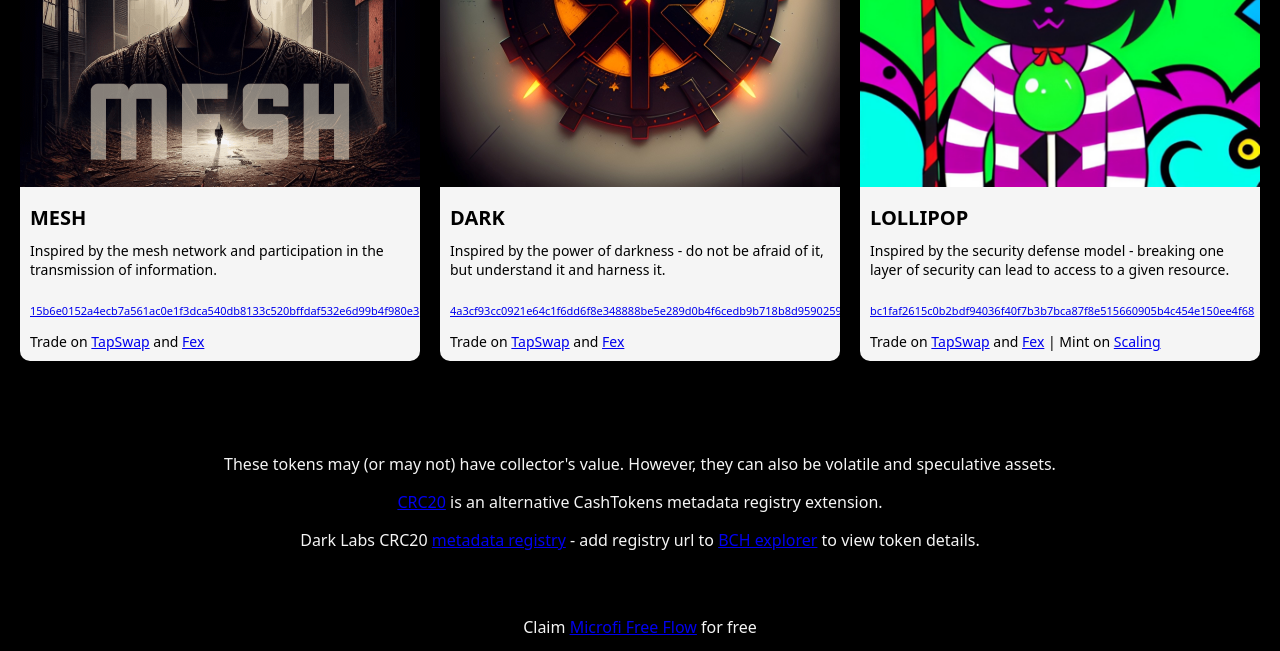
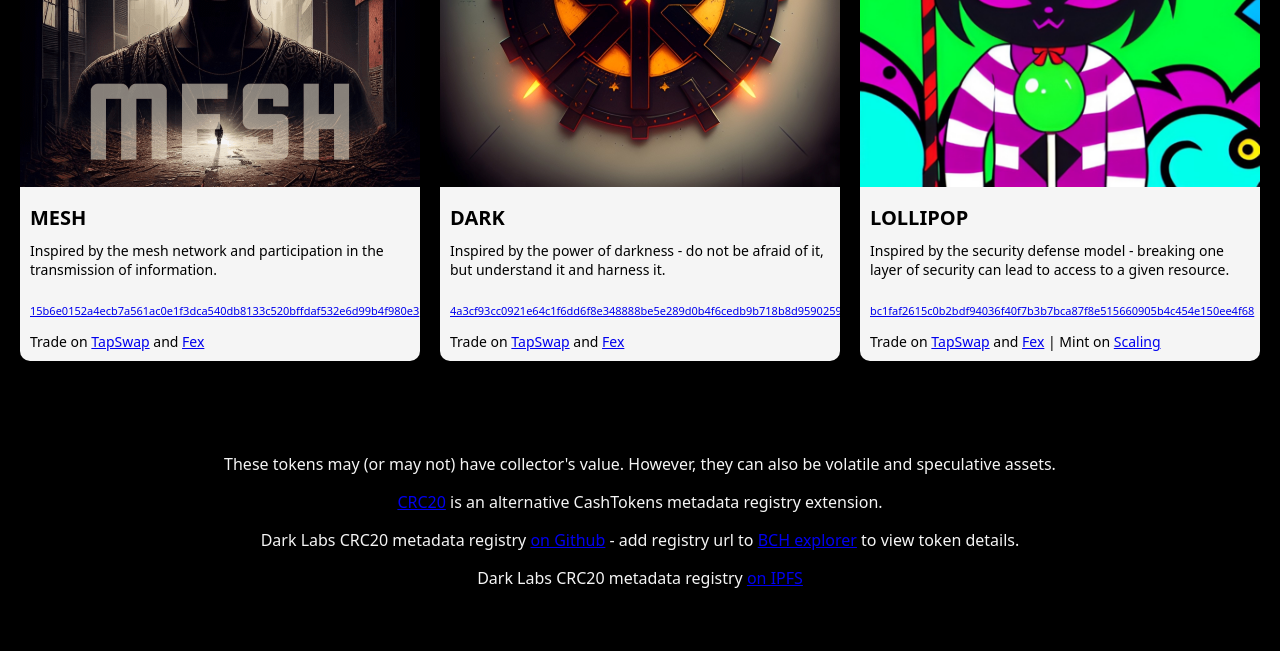
Before and after one commit to mazetoken/darklabs, a plain HTML site: page index.html in a window 1280 px wide. Shown: the part 423-1074 px from the top of the page. Drawn offline with Linux system fonts and the light colour scheme.

Commit message:
Update index.html

```diff
--- a/index.html
+++ b/index.html
@@ -143,8 +143,8 @@
     <br><br>
 	<p>These tokens may (or may not) have collector's value. However, they can also be volatile and speculative assets.</p>
 	<p><a href="https://crc20.cash">CRC20</a> is an alternative CashTokens metadata registry extension.</p>
-    <p>Dark Labs CRC20 <a href="https://mazetoken.github.io/darklabs/bcmr/darklabsbcmr.json">metadata registry</a> - add registry url to <a href="https://explorer.salemkode.com/registers">BCH explorer</a> to view token details.</p>
-    <!-- <p>CRC20-to-BCMR <a href="https://gitlab.com/0353F40E/crc20-to-bcmr/-/raw/566d142dc2b86e126e650d83030c8db280300e15/bcmr/bitcoin-cash-metadata-registry.json">metadata registry</a></p> -->
+    <p>Dark Labs CRC20 metadata registry <a href="https://mazetoken.github.io/darklabs/bcmr/darklabsbcmr.json">on Github</a> - add registry url to <a href="https://explorer.salemkode.com/registers">BCH explorer</a> to view token details.</p>
+    <p>Dark Labs CRC20 metadata registry <a href="https://bafkreidjyvdxv2feznizyvx7wctt4xl63b7ljzw7odoaguvo5vcnqsoxbq.ipfs.dweb.link/">on IPFS</a></p>
     <br>
 	<footer>
 	<p>Claim <a href="https://microfi.onrender.com">Microfi Free Flow</a> for free</p>
```
